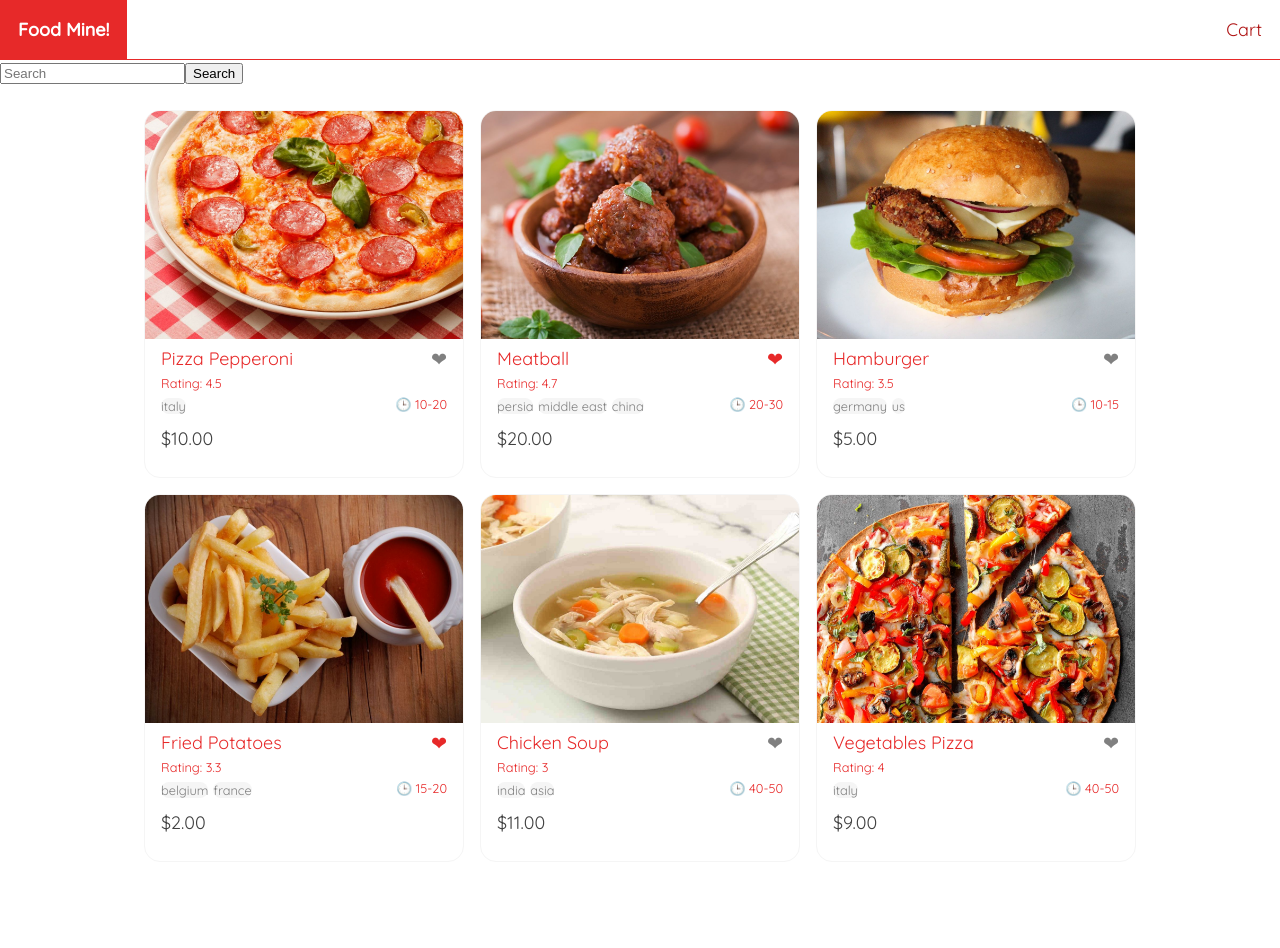
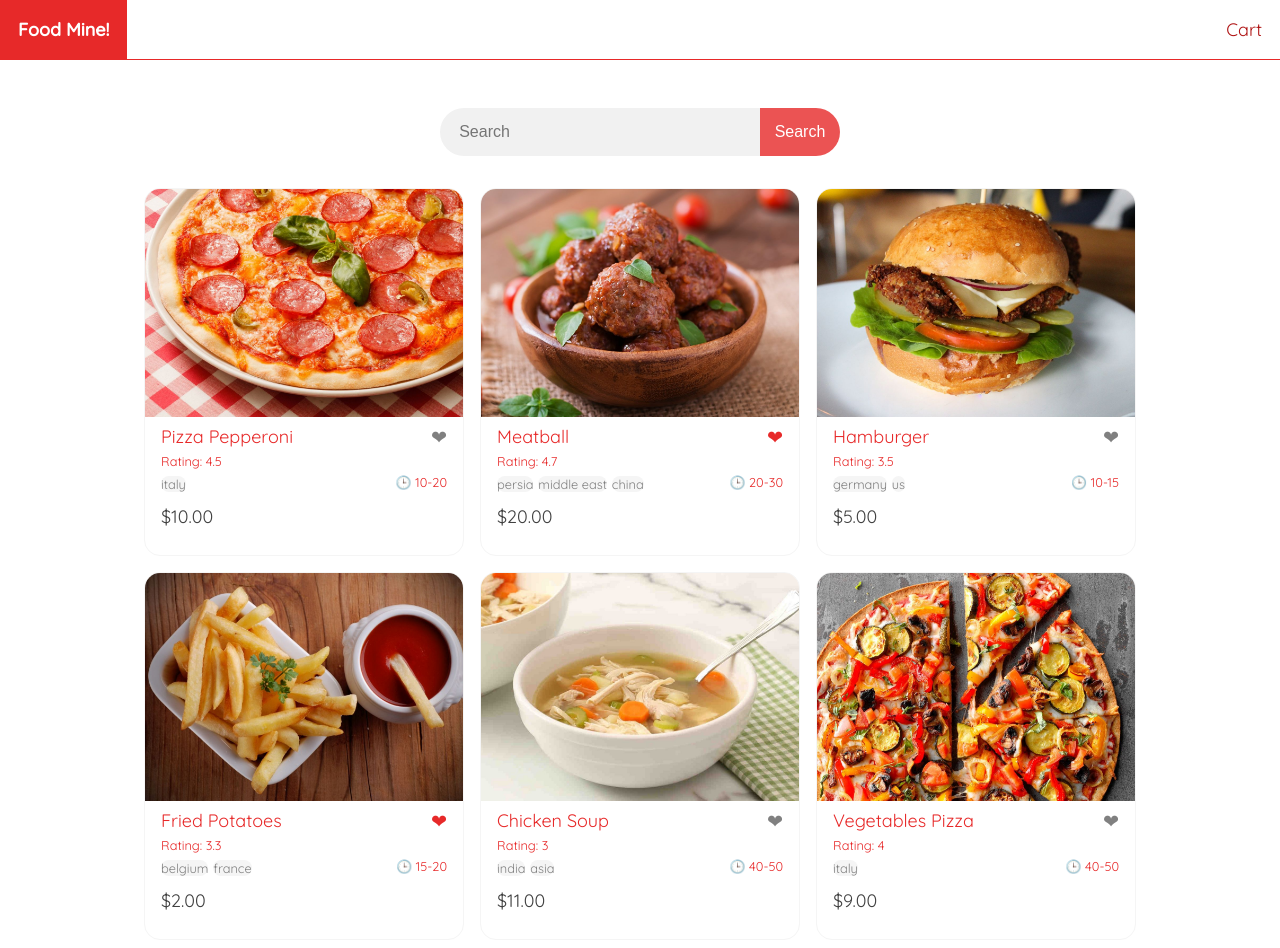
Before and after one commit to AlinaK96/Angular, an Angular app in the folder food/: page / in a window 1280 px wide. Shown: the top 948 px of the page. Before the commit the page ends 888 px from the top, so only its background shows below. Built offline with nearby package versions, Linux system fonts and the light colour scheme.

Commit message:
стилизация поля поиска

```diff
--- a/food/src/app/components/search/search.component.css
+++ b/food/src/app/components/search/search.component.css
@@ -0,0 +1,36 @@
+.search-container{
+    display: flex;
+    justify-content: center;
+    margin-top: 3rem;
+    margin-bottom: 1.5rem;
+}
+
+.search-container input{
+    border-radius: 10rem 0 0 10rem;
+    border: none;
+    height: 3rem;
+    width: 20rem;
+    background-color: #f1f1f1;
+    padding: 1.2rem;
+    font-size: 1rem;
+    font-weight: 500;
+    outline: none;
+}
+
+.search-container button{
+    color: gray;
+    height: 3rem;
+    width: 5rem;
+    font-size: 1rem;
+    border-radius: 0 10rem 10rem 0;
+    border: none;
+    background-color: #e72929;
+    color: white;
+    opacity: .8;
+    outline: none;
+}
+
+.search-container button:hover{
+    opacity: 1;
+    cursor: pointer;
+}
--- a/food/src/app/components/search/search.component.html
+++ b/food/src/app/components/search/search.component.html
@@ -1,4 +1,4 @@
-<div>
+<div class="search-container">
     <input type="text" placeholder="Search" [(ngModel)]="searchTerm" (change)="search()">
     <button (click)="search()">Search</button>
 </div>
```
